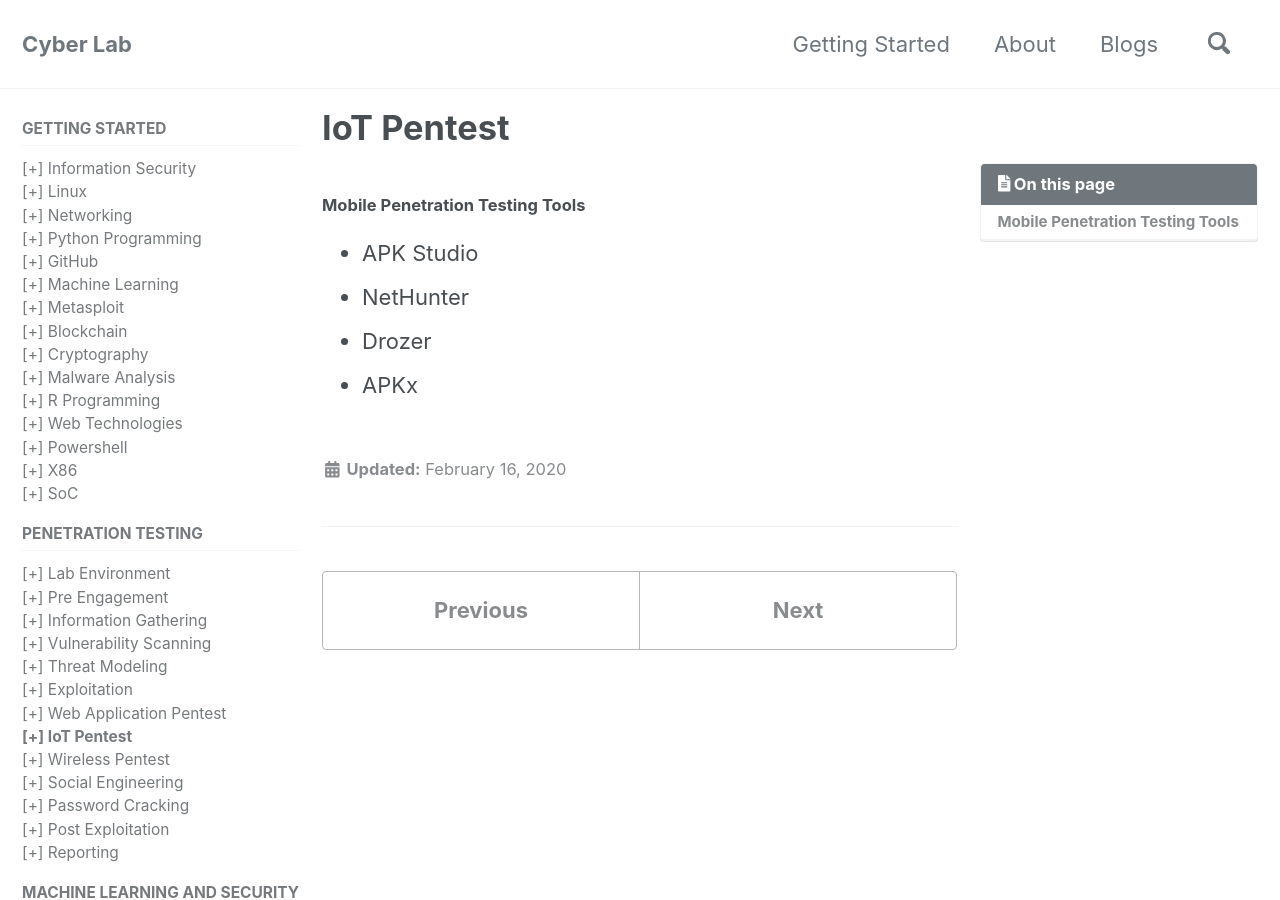
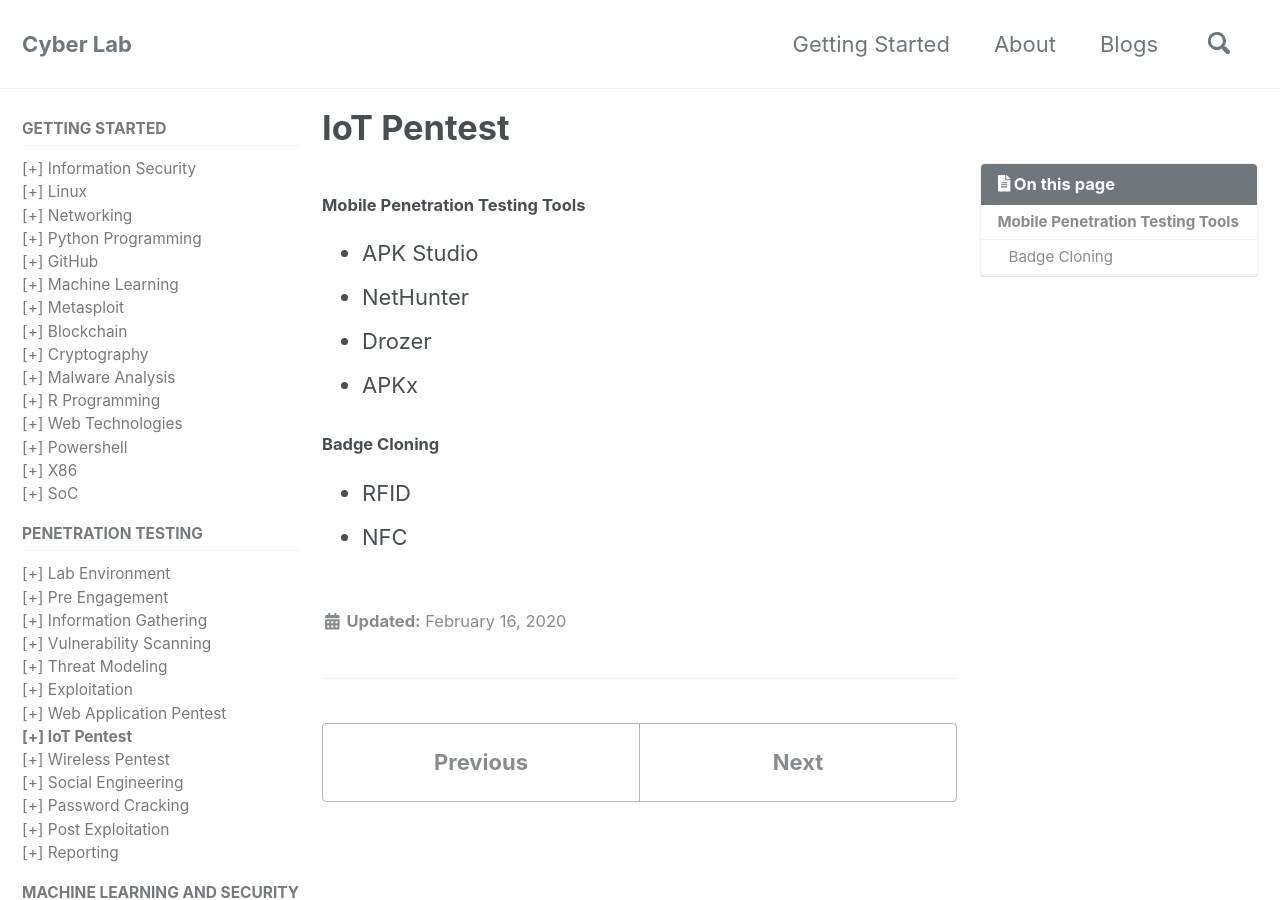
Before and after one commit to mohareti/cyberlab, a Jekyll site: the page built from _pentest/07_iot-pentest.md, in a window 1280 px wide and 900 px high. Built offline with Jekyll 4.4.1, drawn with Linux system fonts in a browser that asks for light colours; cached includes are drawn as plain includes; nearby versions of some CDN libraries.

Commit message:
Update 07_iot-pentest.md

```diff
--- a/_pentest/07_iot-pentest.md
+++ b/_pentest/07_iot-pentest.md
@@ -8,3 +8,8 @@ toc: true
 - NetHunter
 - Drozer
 - APKx
+
+
+##### Badge Cloning
+- RFID
+- NFC
```
